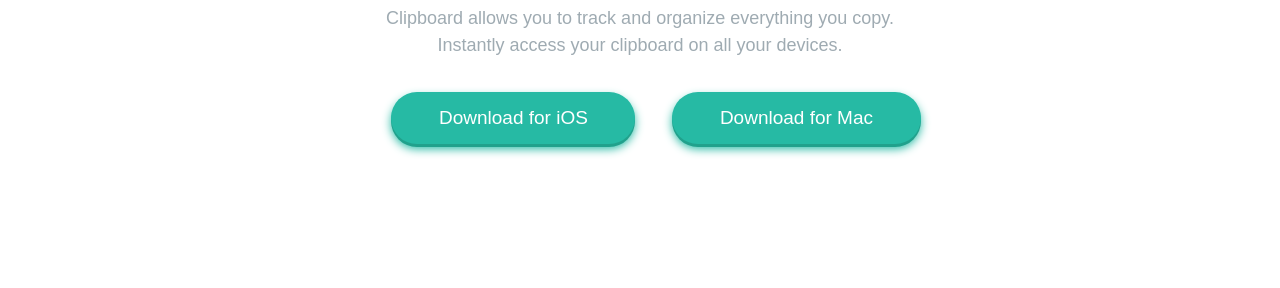
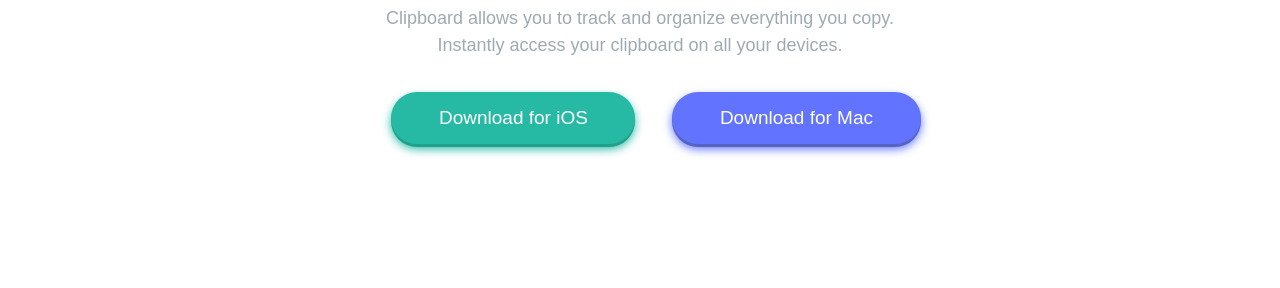
Before and after one commit to Nightcode16/Clipboard-Landing-Page, a plain HTML site: page index.html in a window 1280 px wide. Shown: the part 379-667 px from the top of the page. Drawn offline with Linux system fonts and the light colour scheme; a web font is replaced by a local one.

Commit message:
Update style.css

```diff
--- a/style.css
+++ b/style.css
@@ -97,7 +97,7 @@ path {
 
 /* -----Id and Class Styling -----*/
 
-#mac-download {
+.mac-download {
   background-color: var(--light-blue);
   box-shadow: 0px 3px 0px var(--box-shadow-mac), 0 5px 10px var(--light-blue);
 }
```
